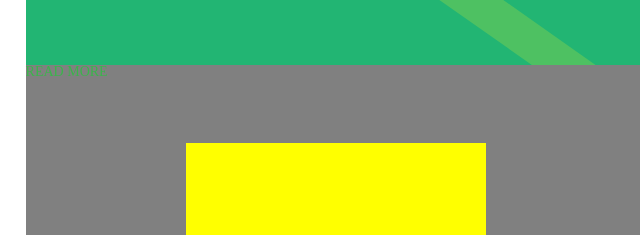
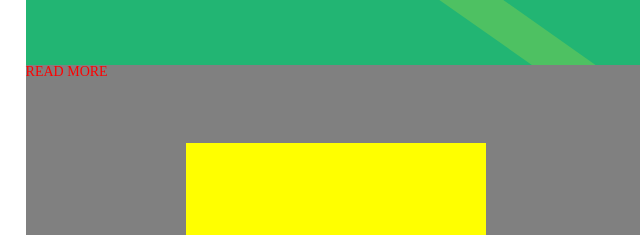
Before and after one commit to Sophie03/Positions-lecture-6, a plain HTML site: page index.html in a window 1280 px wide. In both pictures the pointer is over the element "READ MORE". Shown: the part 272-507 px from the top of the page, 0-640 px from the left. Drawn offline with Linux system fonts and the light colour scheme.

Commit message:
read more animation

```diff
--- a/css/style.css
+++ b/css/style.css
@@ -91,6 +91,10 @@
 	text-transform: uppercase;
 	color: #39B54A;
 }
+.text-more:hover{
+	color: red;
+	right: 50px;
+}
 .text-created{
 	bottom: 15px;
 	right: 10px;
```
